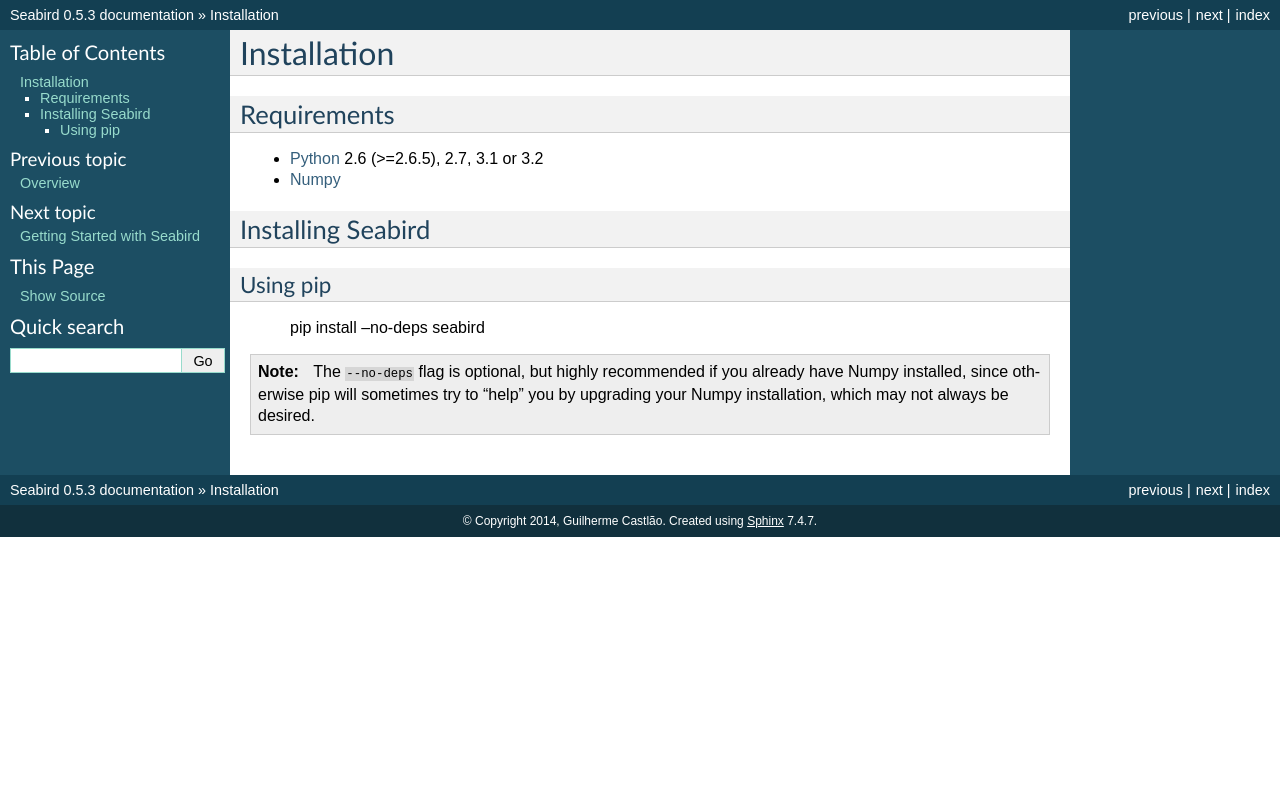
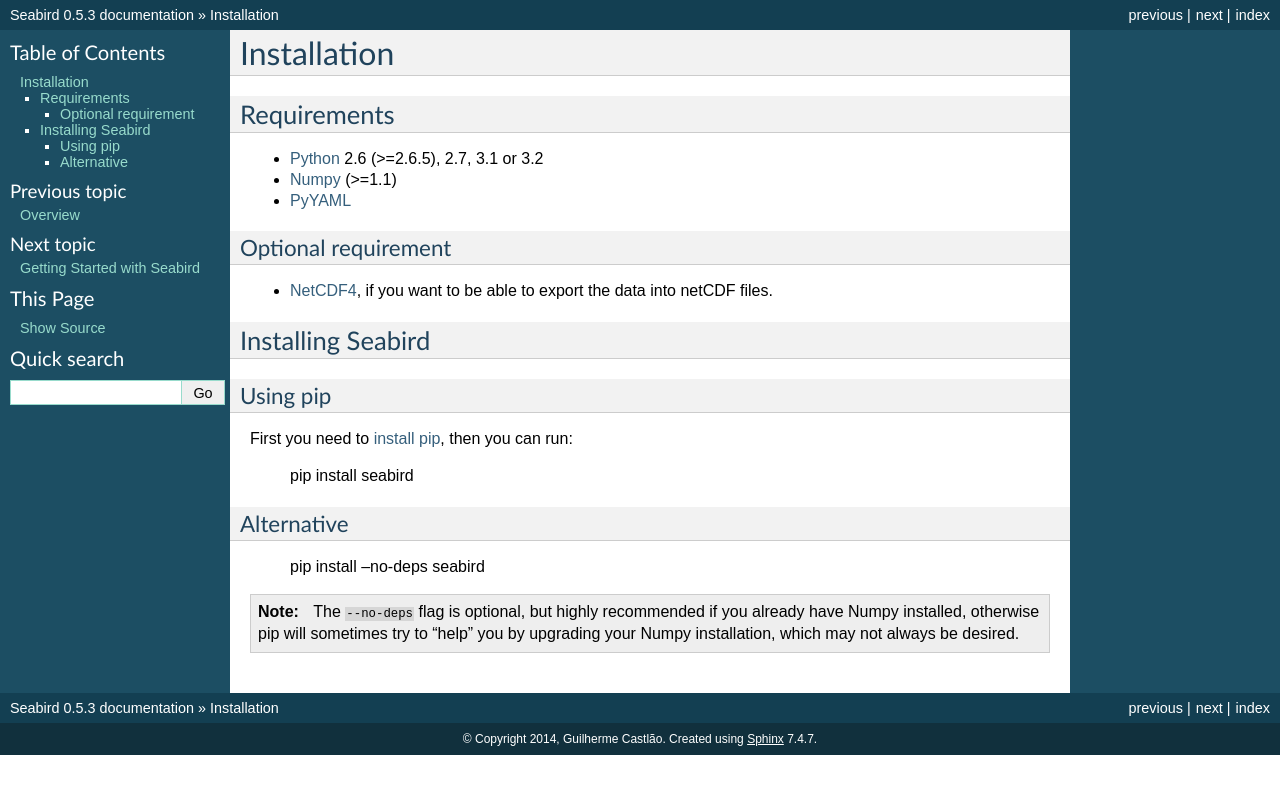
Before and after one commit to castelao/seabird, a Sphinx documentation site: the page built from docs/source/install.rst, in a window 1280 px wide. Shown: the top 794 px of the page. Built offline with Sphinx 7.4.7, drawn with Linux system fonts in a browser that asks for light colours.

Commit message:
Improving install section.

```diff
--- a/docs/source/install.rst
+++ b/docs/source/install.rst
@@ -7,7 +7,15 @@
 
 - `Python <http://www.python.org/>`_ 2.6 (>=2.6.5), 2.7, 3.1 or 3.2
 
-- `Numpy <http://www.numpy.org>`_
+- `Numpy <http://www.numpy.org>`_ (>=1.1)
+
+- `PyYAML <http://pyyaml.org>`_
+
+Optional requirement
+--------------------
+
+- `NetCDF4 <https://pypi.python.org/pypi/netCDF4>`_, if you want to be able to export the data into netCDF files.
+
 
 Installing Seabird
 ==================
@@ -15,10 +23,16 @@
 Using pip
 ---------
 
+First you need to `install pip <https://pip.pypa.io>`_, then you can run:
+
+    pip install seabird
+
+Alternative
+-----------
     pip install --no-deps seabird
 
 .. note::
 
     The ``--no-deps`` flag is optional, but highly recommended if you already
-    have Numpy installed, since otherwise pip will sometimes try to "help" you
+    have Numpy installed, otherwise pip will sometimes try to "help" you
     by upgrading your Numpy installation, which may not always be desired.
```
